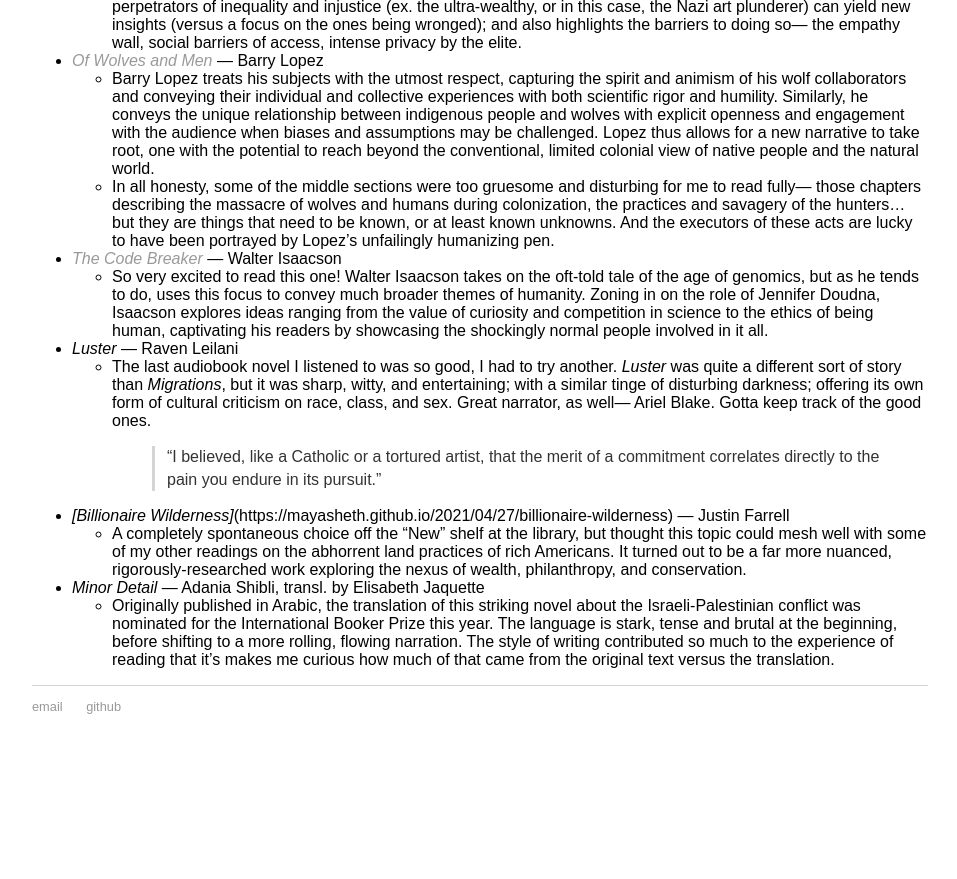
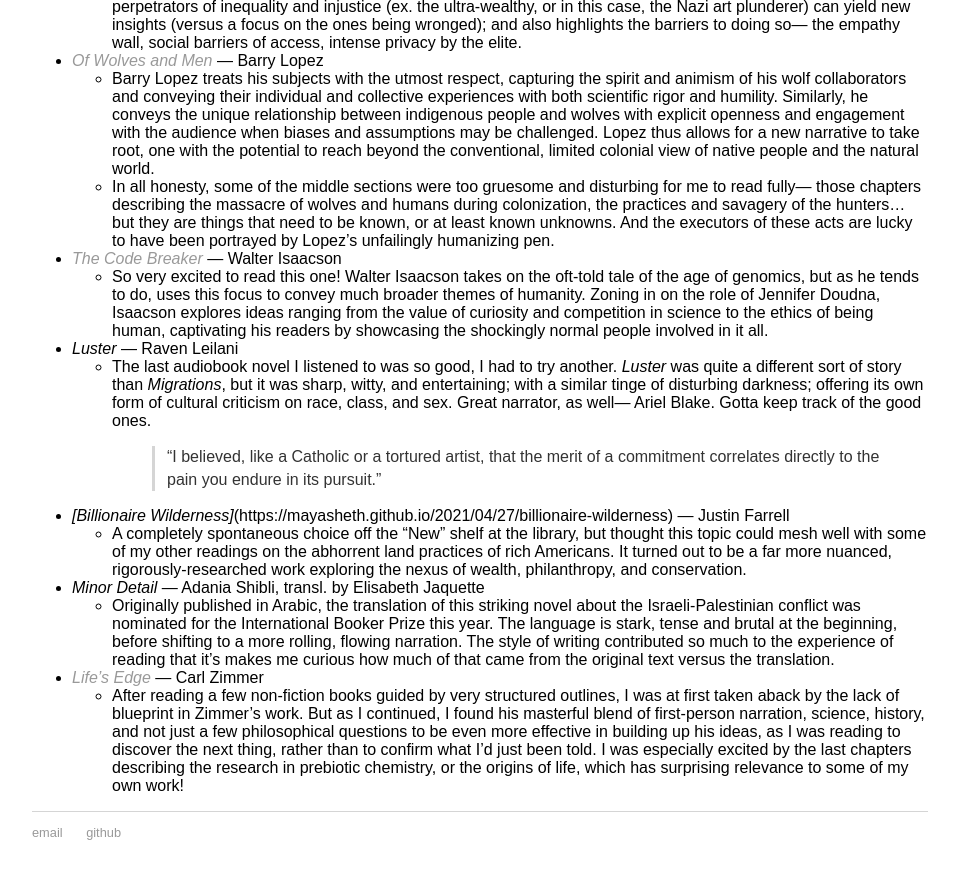
Before and after one commit to mayasheth/mayasheth.github.io, a Jekyll site: the page built from _posts/2021-05-01-MM4-april-2020-reading-update.md, in a window 1280 px wide and 900 px high, scrolled down 3593 px. Shown: the top 879 px of the window, without its empty margins (160-1117 px from the left). Built offline with Jekyll 4.4.1, drawn with Linux system fonts in a browser that asks for light colours; before the commit the page ends 4367 px from its top, so only the background shows below that.

Commit message:
Update 2021-05-01-MM4-april-2020-reading-update.md

```diff
--- a/_posts/2021-05-01-MM4-april-2020-reading-update.md
+++ b/_posts/2021-05-01-MM4-april-2020-reading-update.md
@@ -104,3 +104,5 @@
     - A completely spontaneous choice off the “New” shelf at the library, but thought this topic could mesh well with some of my other readings on the abhorrent land practices of rich Americans. It turned out to be a far more nuanced, rigorously-researched work exploring the nexus of wealth, philanthropy, and conservation.
 - *Minor Detail* — Adania Shibli, transl. by Elisabeth Jaquette
     - Originally published in Arabic, the translation of this striking novel about the Israeli-Palestinian conflict was nominated for the International  Booker Prize this year. The language is stark, tense and brutal at the beginning, before shifting to a more rolling, flowing narration. The style of writing contributed so much to the experience of reading that it’s makes me curious how much of that came from the original text versus the translation.
+- *[Life’s Edge](https://mayasheth.github.io/2021/04/30/lifes-edge)* — Carl Zimmer
+    - After reading a few non-fiction books guided by very structured outlines, I was at first taken aback by the lack of blueprint in Zimmer’s work. But as I continued, I found his masterful blend of first-person narration, science, history, and not just a few philosophical questions to be even more effective in building up  his ideas, as I was reading to discover the next thing, rather than to confirm what I’d just been told. I was especially excited by the last chapters describing the research in prebiotic chemistry, or the origins of life, which has surprising relevance to some of my own work!
```
